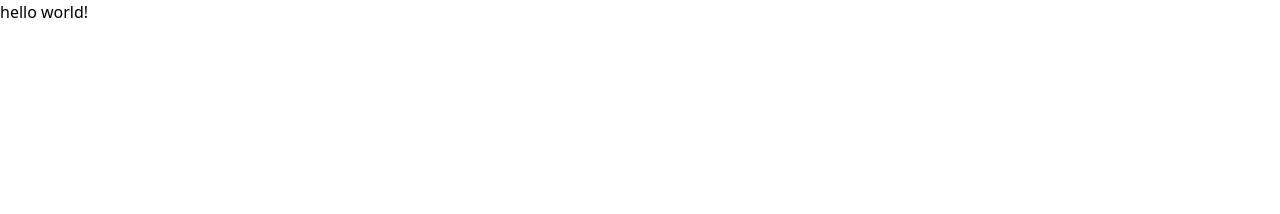
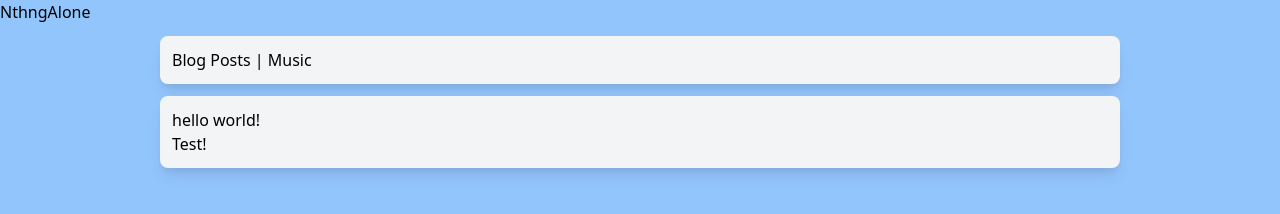
Before and after one commit to nthngalone/nthngalone.github.io, an Eleventy site: page index.md in a window 1280 px wide. Built offline with nearby package versions, Linux system fonts and the light colour scheme; Eleventy itself is replaced by a stand-in of ours; files that its build step writes are made by us from their sources.

Commit message:
updated layout and theme

```diff
--- a/_layouts/home.njk
+++ b/_layouts/home.njk
@@ -11,6 +11,12 @@ title: NthngAlone Home
         <title>{{ title }}</title>
     </head>
     <body>
+        <h1>NthngAlone</h1>
+        <div class="container menu">
+          Blog Posts | Music
+        </div>
+        <div class="container main">
           {{ content | safe }}
+        </div>
     </body>
 </html>
--- a/_theme/index.css
+++ b/_theme/index.css
@@ -3,8 +3,17 @@
 @tailwind base;
 @tailwind components;
 
-.btn {
-    @apply px-4 py-2 bg-blue-600 text-white rounded;
+body {
+    @apply bg-blue-300
+}
+.container {
+    @apply rounded-lg shadow-lg w-9/12 h-full my-3 mx-auto p-3 bg-gray-100
+}
+.container.menu {
+
+}
+.container.main {
+
 }
 
 @tailwind utilities;
--- a/index.md
+++ b/index.md
@@ -2,3 +2,5 @@
 layout: home.njk
 ---
 hello world!
+
+Test!
--- a/package.json
+++ b/package.json
@@ -6,8 +6,10 @@
   "scripts": {
     "build": "rm -rf && npm run build:11ty && npm run build:css",
     "build:11ty": "eleventy",
+    "build:11ty:watch": "eleventy --watch",
     "build:css": "tailwindcss-cli build ./_theme/index.css -o ./_site/theme/index.css",
-    "serve": "npm run build && http-server ./_site"
+    "serve": "http-server ./_site",
+    "serve:dev": "./dev.sh"
   },
   "repository": {
     "type": "git",
```
Also changed, not shown: 1 other file. Lines whose indentation alone changed are shown as unchanged.
